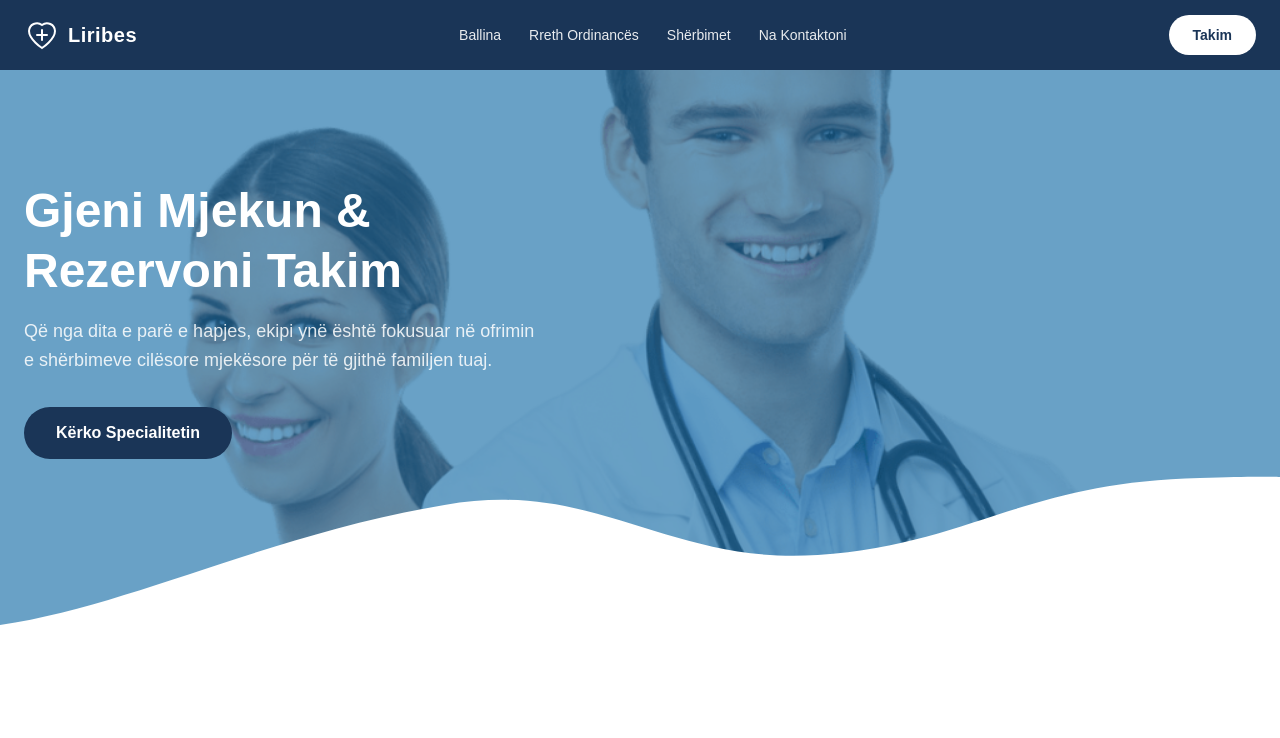
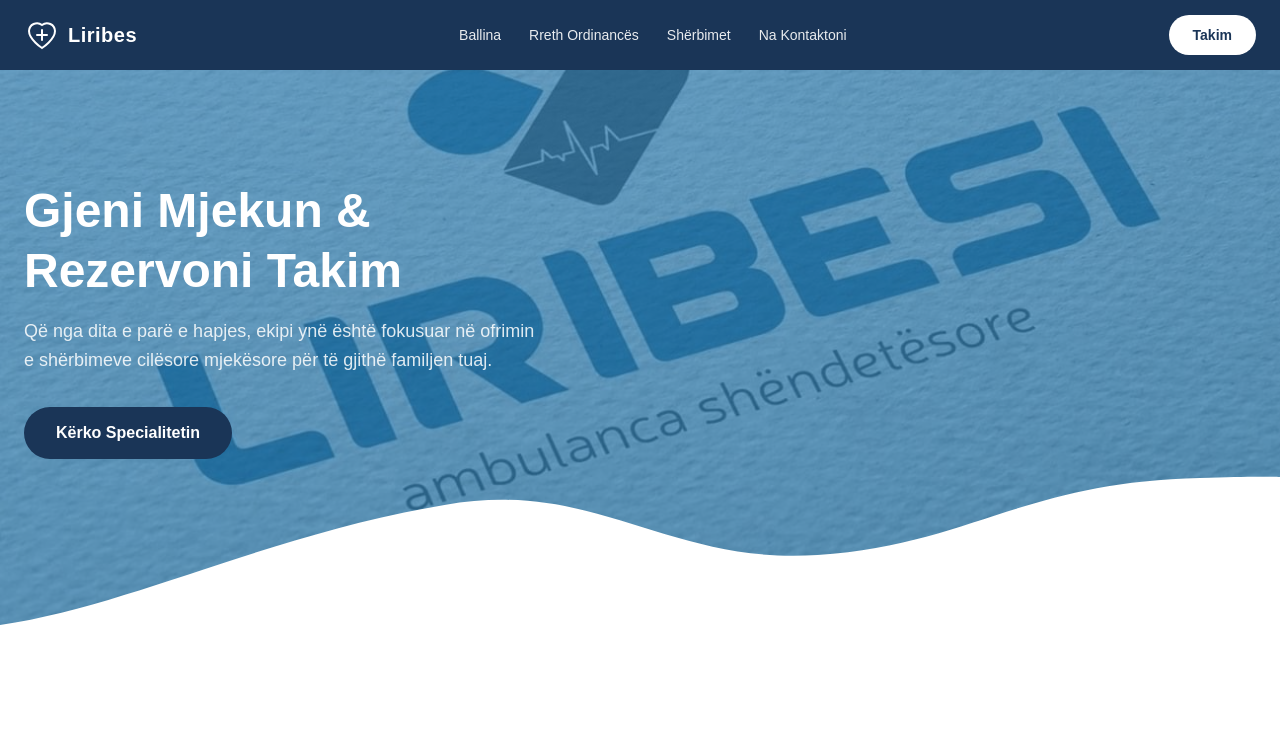
Before and after one commit to ronnni1/liribes, a Next.js app: page / in a window 1280 px wide. Shown: the top 738 px of the page. Built offline with nearby package versions, Linux system fonts and the light colour scheme; a web font is replaced by a local one.

Commit message:
update
Hero banner

```diff
--- a/src/app/page.tsx
+++ b/src/app/page.tsx
@@ -1,7 +1,7 @@
 import Image from 'next/image';
 import Link from 'next/link';
 import { Stethoscope, BadgeCheck, Award, HeartHandshake, Droplets, ShieldCheck } from 'lucide-react';
-import bannerImg from '@/assets/banner.png';
+import bannerImg from '@/assets/liribes.jpeg';
 import homeImg from '@/assets/home_img.png';
 import benefitsImg from '@/assets/liribes_benefits.png';
 import benefitsImg1 from '@/assets/liribes_benefits1.png';
@@ -47,7 +47,7 @@ export default function Home() {
           alt="Banner"
           fill
           className="object-cover"
-          style={{ objectPosition: '50% 15%' }}
+          style={{ objectPosition: '50% 55%' }}
           priority
         />
         <div className="absolute inset-0 bg-[#1a6fa8]/65" />
```
Also changed, not shown: src/assets/liribes.jpeg (added).
